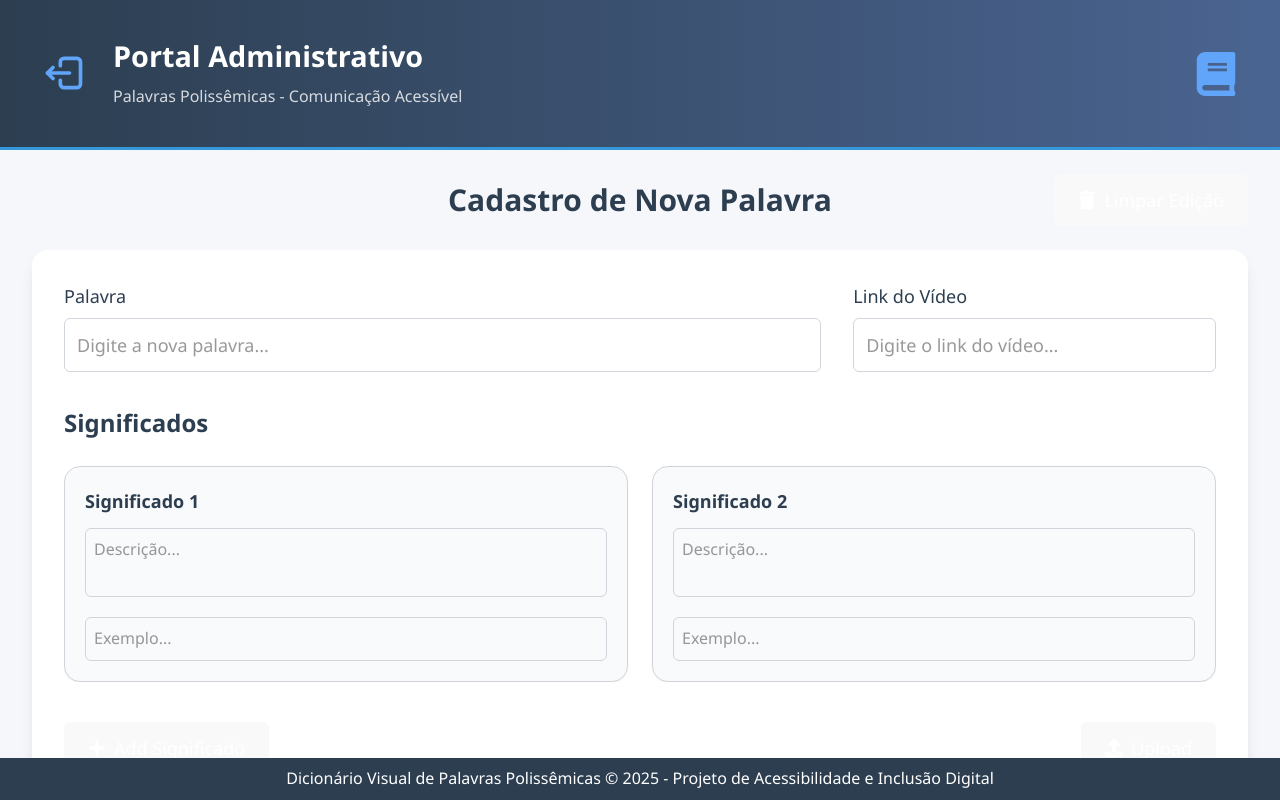
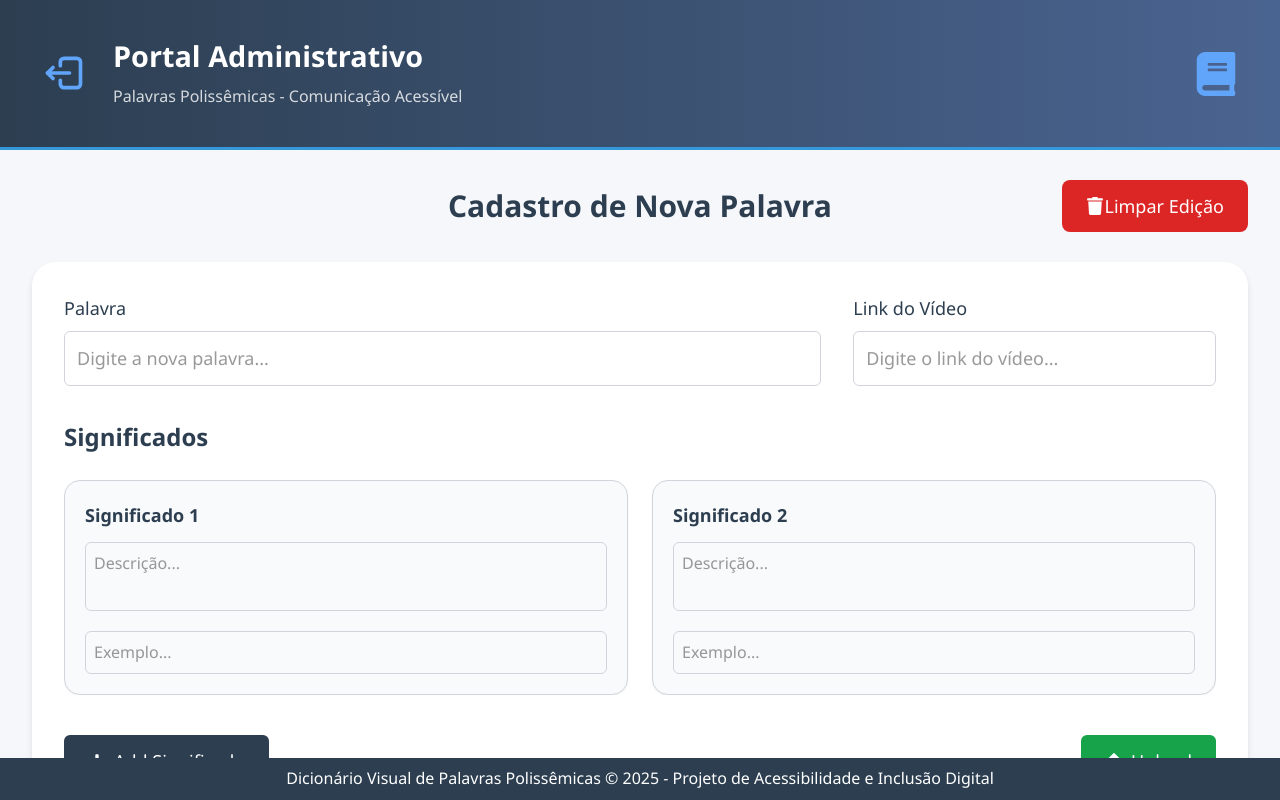
Before and after one commit to Nickpiers/DicionarioVisual, a React (Vite) app: page /admin-portal/home in a window 1280 px wide. Built offline with nearby package versions, Linux system fonts and the light colour scheme; sample sign-in values are in the browser's storage.

Commit message:
css PortalHomeContent

```diff
--- a/src/AdminPortal/components/PortalHomeContent.jsx
+++ b/src/AdminPortal/components/PortalHomeContent.jsx
@@ -1,6 +1,7 @@
 import { CONFIRMATION_MODAL } from "../../controllers/constants";
 import { AddMeaningCard } from "./AddMeaningCard";
 import { FaPlus, FaTrash, FaUpload } from "react-icons/fa";
+import "../style/PortalHomeContent.css";
 
 export const PortalHomeContent = ({
   word,
@@ -18,67 +19,55 @@ export const PortalHomeContent = ({
 
   const renderWordInput = () => (
     <div className="col-span-2">
-      <label className="block text-lg font-medium mb-2 text-[#2c3e50]">
-        Palavra
-      </label>
+      <label className="portal-label">Palavra</label>
       <input
         type="text"
         placeholder="Digite a nova palavra..."
         value={word}
         onChange={(e) => setWord(e.target.value)}
-        className="w-full border border-gray-300 rounded-md p-3 text-lg focus:outline-none focus:ring-2 focus:ring-[#2c3e50]"
+        className="portal-input"
       />
     </div>
   );
 
   const renderVideoUpload = () => (
     <div className="col-span-1">
-      <label className="block text-lg font-medium mb-2 text-[#2c3e50]">
-        Link do Vídeo
-      </label>
+      <label className="portal-label">Link do Vídeo</label>
       <input
         type="text"
         placeholder="Digite o link do vídeo..."
         value={videoUrl}
         onChange={(e) => setVideoUrl(e.target.value)}
-        className="w-full border border-gray-300 rounded-md p-3 text-lg focus:outline-none focus:ring-2 focus:ring-[#2c3e50]"
+        className="portal-input"
       />
     </div>
   );
 
   const renderButtons = () => (
-    <div className="flex justify-between mt-10">
-      <button
-        onClick={handleAddMeaning}
-        className="flex items-center justify-center bg-[#2c3e50] text-white py-3 px-6 rounded-md text-lg font-medium hover:bg-[#1a252f] transition-colors cursor-pointer"
-      >
-        <FaPlus className="mr-2" /> Add Significado
+    <div className="portal-buttons">
+      <button onClick={handleAddMeaning} className="portal-btn portal-btn-add">
+        <FaPlus /> Add Significado
       </button>
 
       <button
         onClick={() => setOpenModal({ type: CONFIRMATION_MODAL })}
-        className="flex items-center justify-center bg-green-600 text-white py-3 px-6 rounded-md text-lg font-medium hover:bg-green-700 transition-colors cursor-pointer"
+        className="portal-btn portal-btn-upload"
       >
-        <FaUpload className="mr-2" /> Upload
+        <FaUpload /> Upload
       </button>
     </div>
   );
 
   return (
-    <main className="flex flex-col flex-1 p-8 overflow-auto">
-      <div className="relative flex justify-center items-center w-full mb-8">
-        <h1 className="text-3xl font-bold text-[#2c3e50] text-center">
-          Cadastro de Nova Palavra
-        </h1>
-        <button
-          onClick={clearPage}
-          className="absolute right-0 flex items-center justify-center bg-red-600 text-white py-3 px-6 rounded-md text-lg font-medium hover:bg-red-700 transition-colors cursor-pointer"
-        >
-          <FaTrash className="mr-2" /> Limpar Edição
+    <main className="portal-main">
+      <div className="portal-header">
+        <h1>Cadastro de Nova Palavra</h1>
+        <button onClick={clearPage} className="portal-clear-btn">
+          <FaTrash /> Limpar Edição
         </button>
       </div>
-      <div className="flex flex-col bg-white shadow-lg rounded-2xl p-8 flex-1">
-        <div className="grid grid-cols-3 gap-8 mb-8">
+      <div className="portal-card">
+        <div className="portal-grid">
           {renderWordInput()}
           {renderVideoUpload()}
         </div>
--- /dev/null
+++ b/src/AdminPortal/style/PortalHomeContent.css
@@ -0,0 +1,123 @@
+.portal-main {
+  display: flex;
+  flex-direction: column;
+  flex: 1;
+  padding: 2rem;
+  overflow: auto;
+}
+
+.portal-header {
+  position: relative;
+  display: flex;
+  justify-content: center;
+  align-items: center;
+  width: 100%;
+  margin-bottom: 2rem;
+}
+
+.portal-header h1 {
+  font-size: 1.875rem; /* text-3xl */
+  font-weight: 700;
+  color: #2c3e50;
+  text-align: center;
+}
+
+.portal-clear-btn {
+  position: absolute;
+  right: 0;
+  display: flex;
+  align-items: center;
+  justify-content: center;
+  background-color: #dc2626; /* red-600 */
+  color: white;
+  padding: 0.75rem 1.5rem;
+  border-radius: 0.5rem;
+  font-size: 1.125rem;
+  font-weight: 500;
+  cursor: pointer;
+  transition: background-color 0.2s ease-in-out;
+}
+
+.portal-clear-btn:hover {
+  background-color: #b91c1c; /* red-700 */
+}
+
+.portal-card {
+  display: flex;
+  flex-direction: column;
+  background-color: #ffffff;
+  padding: 2rem;
+  border-radius: 1.5rem; /* rounded-2xl */
+  box-shadow: 0 4px 6px rgba(0, 0, 0, 0.1);
+  flex: 1;
+}
+
+.portal-grid {
+  display: grid;
+  grid-template-columns: repeat(3, 1fr);
+  gap: 2rem;
+  margin-bottom: 2rem;
+}
+
+.portal-label {
+  display: block;
+  font-size: 1.125rem; /* text-lg */
+  font-weight: 500;
+  margin-bottom: 0.5rem;
+  color: #2c3e50;
+}
+
+.portal-input {
+  width: 100%;
+  border: 1px solid #d1d5db; /* gray-300 */
+  border-radius: 0.375rem;
+  padding: 0.75rem;
+  font-size: 1.125rem;
+  outline: none;
+}
+
+.portal-input:focus {
+  ring: 2px; /* focus:ring-2 */
+  border-color: #2c3e50;
+  box-shadow: 0 0 0 2px rgba(44, 62, 80, 0.3);
+}
+
+.portal-buttons {
+  display: flex;
+  justify-content: space-between;
+  margin-top: 2.5rem;
+}
+
+.portal-btn {
+  display: flex;
+  align-items: center;
+  justify-content: center;
+  padding: 0.75rem 1.5rem;
+  border-radius: 0.375rem;
+  font-size: 1.125rem;
+  font-weight: 500;
+  cursor: pointer;
+  transition: background-color 0.2s ease-in-out;
+}
+
+.portal-btn svg {
+  margin-right: 0.5rem;
+}
+
+.portal-btn-add {
+  background-color: #2c3e50;
+  color: white;
+}
+
+.portal-btn-add:hover {
+  background-color: #1a252f;
+}
+
+.portal-btn-upload {
+  background-color: #16a34a; /* green-600 */
+  color: white;
+}
+
+.portal-btn-upload:hover {
+  background-color: #15803d; /* green-700 */
+}
```
